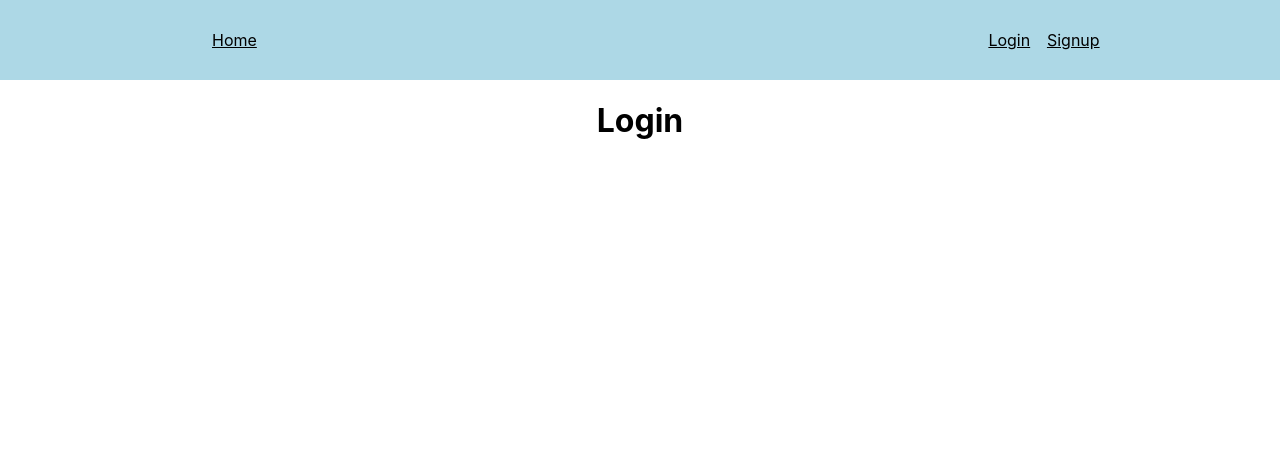
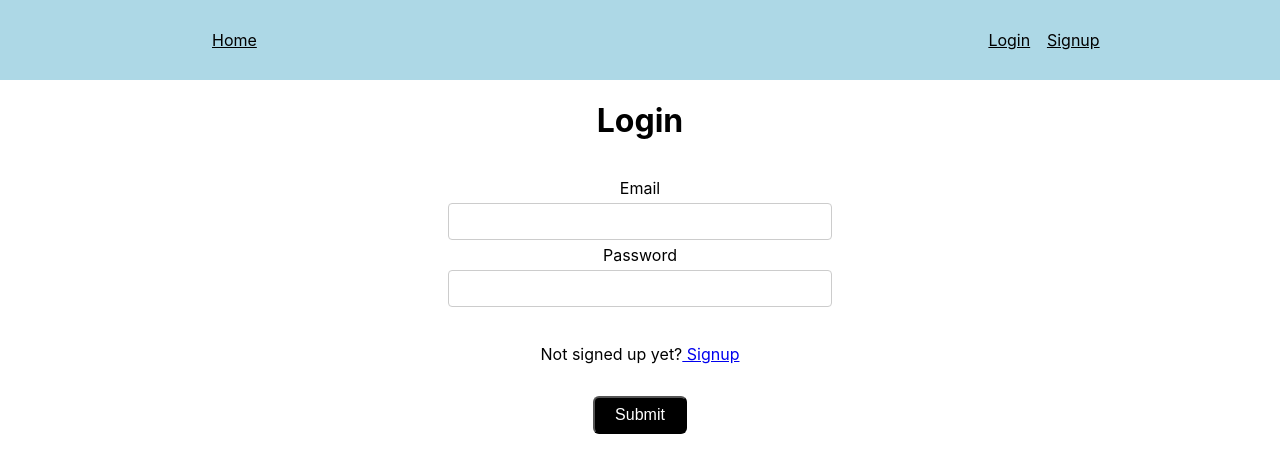
Before and after one commit to suspha/react-friend-list, a React (Create React App) app in the folder frontend/: page /login in a window 1280 px wide. Shown: the top 472 px of the page. Built offline with nearby package versions, Linux system fonts and the light colour scheme.

Commit message:
Add logout and lib

```diff
--- a/frontend/src/App.css
+++ b/frontend/src/App.css
@@ -14,7 +14,6 @@ Nav a{
   color: black;
 }
 
-
 .nav-links {
   width: 10%;
   display: flex;
@@ -30,3 +29,31 @@ Nav a{
   align-items: center;
   list-style: none;
 }
+
+.error-msg {
+  color: red;
+  padding: 8px 0;
+}
+
+.login-link {
+  margin: 2rem 0;
+}
+
+.submit-button {
+  padding: 8px 20px;
+  background: black;
+  color: white;
+  font-size: 16px;
+  border-radius: 6px;
+  cursor: pointer;
+}
+
+input {
+  width: 30%;
+  padding: 10px 20px;
+  margin: 5px 0;
+  display: inline-block;
+  border: 1px solid #ccc;
+  border-radius: 4px;
+  box-sizing: border-box;
+}
--- a/frontend/src/App.js
+++ b/frontend/src/App.js
@@ -1,26 +1,35 @@
-import React from 'react';
+import React, { useState } from 'react';
 import './App.css';
 import NavBar from './components/NavBar';
 import HomeView from './views/HomeView';
 import LoginView from './views/LoginView';
 import SignupView from './views/SignupView';
+import FriendView from './views/FriendView';
+import {cookie} from './lib/tools';
 import { BrowserRouter as Router, Switch, Route} from "react-router-dom";
 
+function App() {
 
-function App() {
+  const isLoggedIn = !!cookie('user')
+
+  const [authenticated, setAuthenticated] = useState(isLoggedIn)
+
   return (
     <Router>
       <div className="App">
-        <NavBar />
+        <NavBar authenticated={authenticated} setAuthenticated={setAuthenticated}/>
         <Switch>
         <Route path="/" exact>
             <HomeView />
           </Route>
           <Route path="/login">
-            <LoginView />
+            <LoginView setAuthenticated={setAuthenticated}/>
           </Route>
           <Route path="/signup">
             <SignupView />
+          </Route>
+          <Route path="/friends">
+            <FriendView />
           </Route>
         </Switch>
       </div>
--- a/frontend/src/components/NavBar.js
+++ b/frontend/src/components/NavBar.js
@@ -1,7 +1,17 @@
 import React from 'react';
-import { Link } from "react-router-dom";
+import { Link, useHistory } from "react-router-dom";
+import { cookie } from "../lib/tools";
 
-function NavBar() {
+function NavBar(props) {
+  const history = useHistory()
+  function handleLogout() {
+    // Delete cookie
+    cookie('user', '', -1)
+    // Redirect to homepage
+    history.push('/')
+    props.setAuthenticated(false)
+  }
+
   return (
     <nav>
       <ul className="nav-home">
@@ -10,15 +20,30 @@ function NavBar() {
         </li>
       </ul>
       <ul className="nav-links">
+        {
+          props.authenticated && (
+            <>
+            <li>
+              <button onClick={ handleLogout }>Logout</button>
+            </li>
+            <li>
+              <Link to="/login">Login</Link>
+            </li>
+            </>
+          )
+        }
+        {
+          !props.authenticated && (
+            <>
             <li>
               <Link to="/login">Login</Link>
             </li>
             <li>
               <Link to="/signup">Signup</Link>
             </li>
-        {/* <li>
-           <a href="#">Logout</a>
-        </li> */}
+            </>
+          )
+        }
       </ul>
     </nav>
   );
--- /dev/null
+++ b/frontend/src/lib/tools.js
@@ -0,0 +1,10 @@
+export const cookie = window.cookie = function(key, val, time) {
+  if (typeof val == 'undefined') {
+    var v = document.cookie.match('(^|;) ?' + key + '=([^;]*)(;|$)')
+    return v ? decodeURIComponent(v[2]) : null
+  } else {
+    var date = new Date()
+    date.setTime(date.getTime() + 864e5 * (time || 30))
+    document.cookie = key + '=' + encodeURIComponent(val) + ';path=/;expires=' + date.toUTCString()
+  }
+}
--- /dev/null
+++ b/frontend/src/views/FriendView.js
@@ -0,0 +1,11 @@
+import React from 'react';
+
+function FriendView() {
+  return (
+    <div>
+      <h1>My list of friends</h1>
+    </div>
+  );
+}
+
+export default FriendView;
--- a/frontend/src/views/HomeView.js
+++ b/frontend/src/views/HomeView.js
@@ -3,7 +3,7 @@ import React from 'react';
 function HomeView() {
   return (
     <div>
-      <h1>My freinds list</h1>
+      <h1>Welcome</h1>
     </div>
   );
 }
--- a/frontend/src/views/LoginView.js
+++ b/frontend/src/views/LoginView.js
@@ -1,8 +1,58 @@
-import React from 'react';
+import React, {useState} from 'react';
+import { Link } from "react-router-dom";
+import { useHistory } from "react-router-dom";
+import { cookie } from "../lib/tools";
 
-function LoginView() {
+function LoginView(props) {
+  const [errors, setErrors] = useState({  email: '', password: '' })
+  const [values, setValues] = useState({  email: '', password: ''})
+  const history = useHistory()
+
+  async function handleLogin(e) {
+    e.preventDefault()
+
+    // submit to api
+    let result = await fetch('http://localhost:3001/login', {
+      method: 'POST',
+      headers: {
+        'Accept': 'application/json',
+        'Content-Type': 'application/json',
+      },
+      body: JSON.stringify(values)
+    })
+    result = await result.json()
+    if(result.errors) {
+      setErrors(result.errors)
+    } else {
+      cookie('user', result._id)
+      props.setAuthenticated(true)
+      history.push('/friends')
+    }
+  }
+
+  function updateValue(field, event) {
+    setValues({ ...values, [field]: event.target.value })
+  }
+
   return (
-    <h1>Login</h1>
+    <>
+      <h1>Login</h1>
+      <form onSubmit={handleLogin}>
+        <div className="error-msg">{ errors.user }</div>
+        <div>
+          <label>Email</label><br/>
+          <input type="text" name="email" onChange={e => updateValue('email',  e)}/>
+        </div>
+        <div>
+          <label>Password</label><br/>
+          <input type="password" name="password" onChange={e => updateValue('password',  e)} />
+        </div>
+        <div className="login-link">Not signed up yet?
+          <Link to="/signup"> Signup</Link>
+        </div>
+        <button className="submit-button" >Submit</button>
+      </form>
+    </>
   );
 }
 
--- a/frontend/src/views/SignupView.js
+++ b/frontend/src/views/SignupView.js
@@ -1,5 +1,6 @@
 import React, {useState} from 'react';
 import { useHistory } from "react-router-dom";
+import { Link } from "react-router-dom";
 
 function SignupView() {
   const [errors, setErrors] = useState({ name: '', email: '', password: '' })
@@ -7,10 +8,7 @@ function SignupView() {
   const history = useHistory();
 
   async function handleSignup(e){
-    console.log(e)
     e.preventDefault() //reloader ikke hele siden
-
-    console.log(values)
 
     // submit to api
     let result = await fetch('http://localhost:3001/signup', {
@@ -22,7 +20,7 @@ function SignupView() {
       body: JSON.stringify(values)
     })
     result = await result.json()
-    console.log(result)
+
     // if error display error
     if(result.errors) {
       setErrors(result.errors)
@@ -58,7 +56,10 @@ function SignupView() {
         <label>Repeat Password</label><br/>
         <input type="password" name="repeat" onChange={e => updateValue('repeat',  e)}/>
       </div>
-      <button>Submit</button>
+      <div className="login-link">Already signed up in?
+        <Link to="/login"> Login</Link>
+      </div>
+      <button className="submit-button">Submit</button>
     </form>
     </>
 
```
Also changed, not shown: 1 other file (tests, documents, lock files or other folders). Lines whose indentation alone changed are shown as unchanged.
